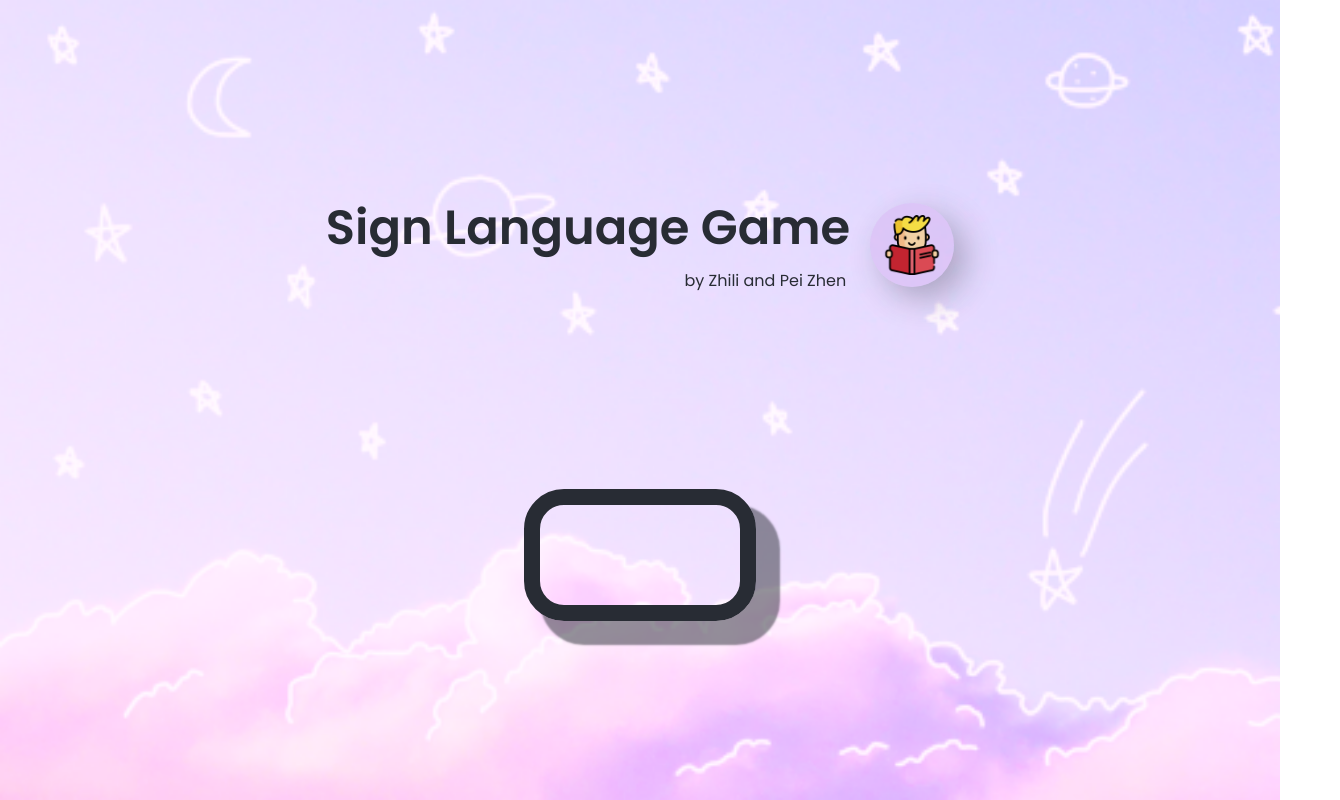
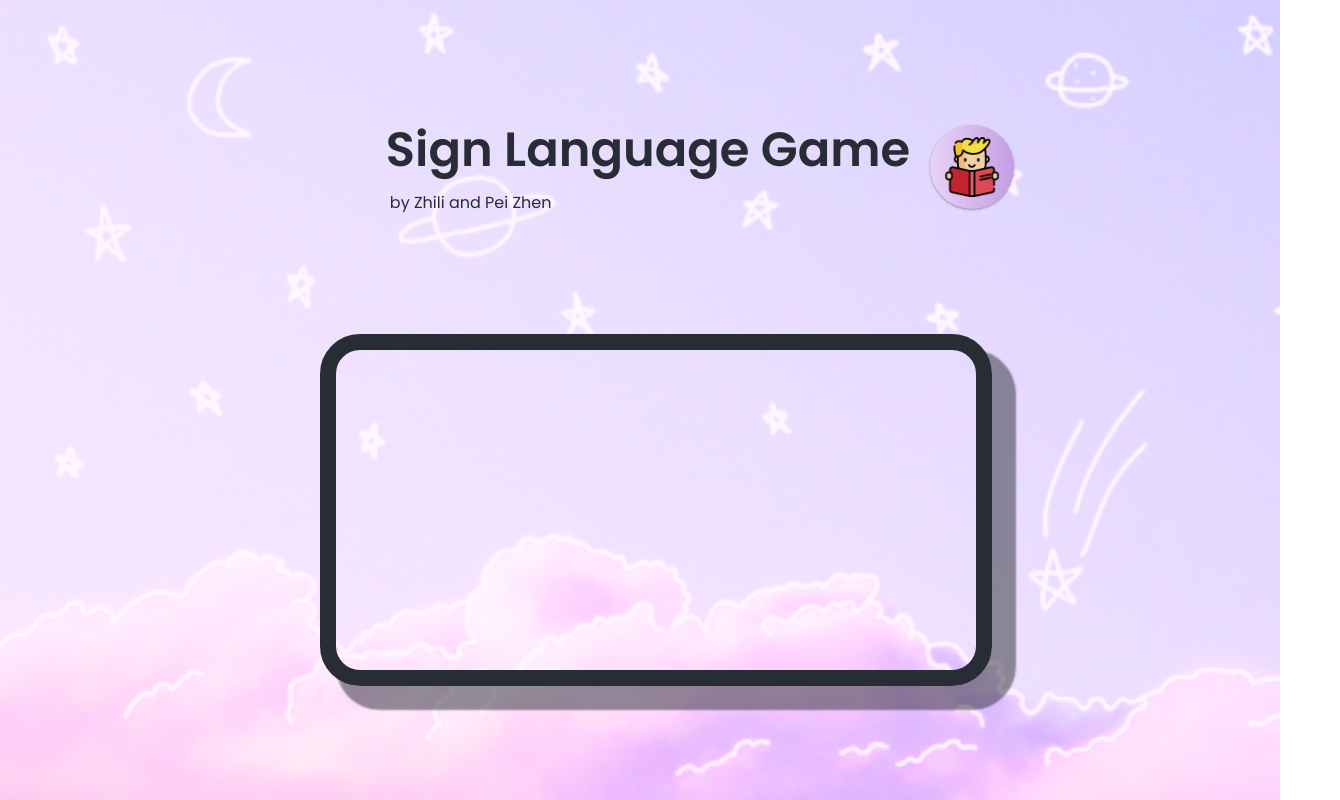
Before and after one commit to yappeizhen/AlphaSign, a React (Create React App) app in the folder ReactCV/: page / in a window 1280 px wide. Shown: the whole page, 1340 px wide, since content can reach past the window. Built offline with nearby package versions, Linux system fonts and the light colour scheme; no server answers.

Commit message:
[Style] Style fixes on webcam dimensions and button gradient

```diff
--- a/ReactCV/src/App.css
+++ b/ReactCV/src/App.css
@@ -34,8 +34,8 @@
   flex-direction: row;
   align-items: center;
   justify-content: center;
-  width: auto;
-  padding: 20px;
+  margin-left: 120px;
+  width: 100%;
 }
 
 @keyframes App-logo-spin {
@@ -51,6 +51,15 @@ h1 {
   padding: 0;
   margin: 0;
 }
+.cam-wrapper {
+  position: relative;
+  height: 100%;
+  width: 50%;
+  display: flex;
+  flex-direction: column;
+  justify-content: center;
+  align-items: center;
+}
 .canvas {
   position: absolute;
   margin-left: auto;
@@ -59,8 +68,8 @@ h1 {
   right: 0;
   text-align: center;
   z-index: 8;
-  width: 60%;
-  max-height: 20%;
+  width: 100%;
+  height: 100%;
   border-radius: 40px;
 }
 .webcam {
@@ -70,14 +79,14 @@ h1 {
   right: 0;
   text-align: center;
   z-index: 9;
-  width: 60%;
-  max-height: 60%;
+  width: 100%;
+  height: 100%;
   border-radius: 40px;
   border: 16px solid rgb(40, 44, 52);
   box-shadow: 20px 20px 2px 4px rgb(40, 44, 52, 0.5);
 }
 .asl-img {
-  height: 60%;
+  height: 80%;
   max-width: 70%;
 }
 .asl-modal {
@@ -87,19 +96,37 @@ h1 {
   justify-content: center;
 }
 .name-text {
-  text-align: right;
+  text-align: left;
   margin: 4px;
 }
 .study-button {
   outline: none;
   border: none;
-  background: rgb(201, 153, 229, 0.3);
   cursor: pointer;
   display: flex;
   justify-content: center;
   padding: 12px;
   border-radius: 50%;
-  box-shadow: 12px 12px 32px 0 rgb(40, 44, 52, 0.3);
+  box-shadow: 0 1px 3px rgba(0, 0, 0, 0.12), 0 1px 2px rgba(0, 0, 0, 0.24);
+  transition: all 0.3s cubic-bezier(0.25, 0.8, 0.25, 1);
+}
+.gradient-button {
+  background-image: linear-gradient(
+    to right,
+    #e8d4f5 0%,
+    rgb(196, 156, 228) 51%,
+    #e2c5f5 100%
+  );
+  transition: 0.5s;
+  background-size: 200% auto;
+}
+.gradient-button:hover {
+  background-position: right center;
+  color: #fff;
+}
+.study-button:hover {
+  box-shadow: 0 10px 20px rgba(0, 0, 0, 0.19), 0 6px 6px rgba(0, 0, 0, 0.23);
+  margin: 8px 0px 10px;
 }
 .study-button .tooltiptext {
   position: absolute;
--- a/ReactCV/src/App.js
+++ b/ReactCV/src/App.js
@@ -97,7 +97,7 @@ function App() {
             <h1>Sign Language Game</h1>
             <p className="name-text">by Zhili and Pei Zhen</p>
           </div>
-          <button className="study-button" onClick={handleModalOpen}>
+          <button className="study-button gradient-button" onClick={handleModalOpen}>
             <img src={studyIcon} className="study-icon" alt="Sign language alphabet" />
             <span class="tooltiptext">American sign language alphabet guide</span>
           </button>
```
